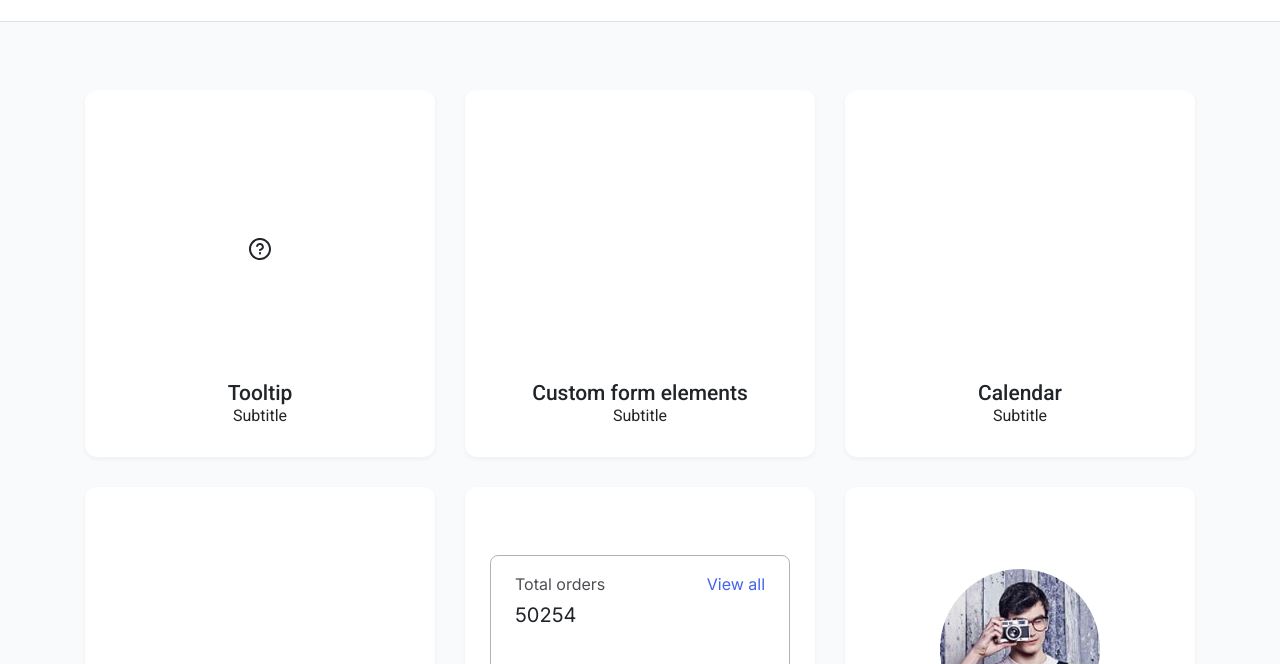
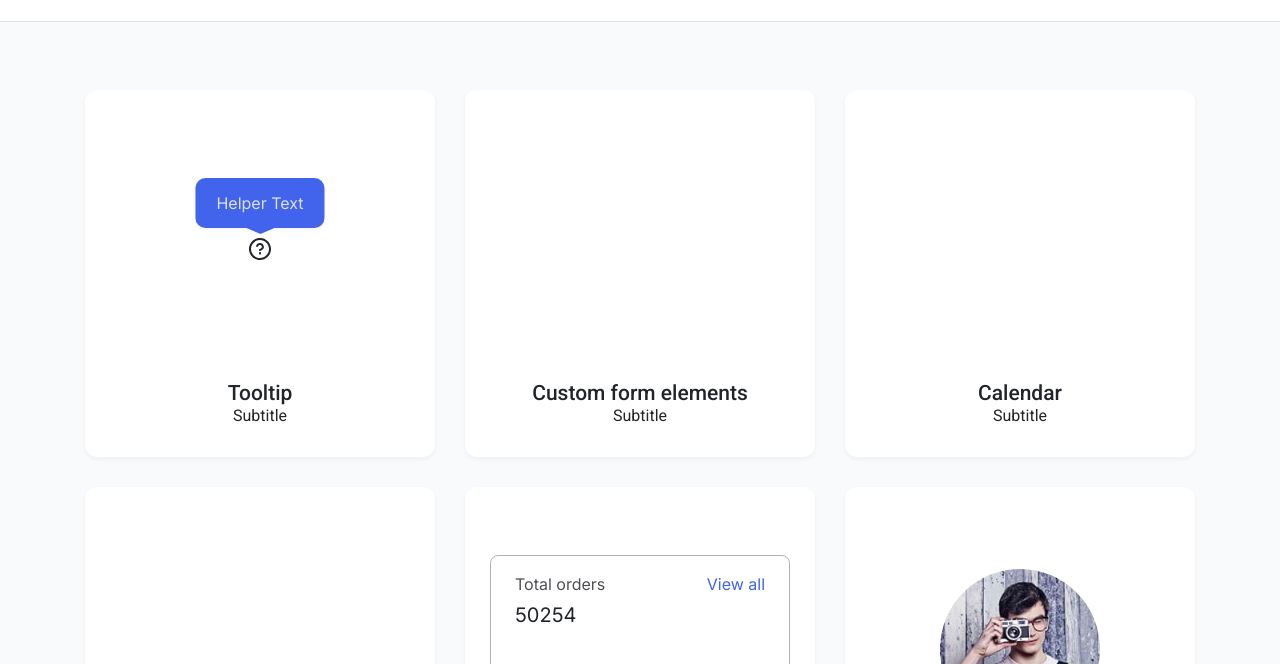
Before and after one commit to js-tasks-ru/htmlcss-20230411_julia-kurianova, a website: page index.html in a window 1280 px wide. Shown: the part 108-772 px from the top of the page. Drawn offline with Linux system fonts and the light colour scheme.

Commit message:
minor fix

```diff
--- a/05-lection3/01-tooltip/tooltip.css
+++ b/05-lection3/01-tooltip/tooltip.css
@@ -35,7 +35,7 @@
     transform: translateX(-50%);
 }
 
-.tooltip__trigger:hover ~ .tooltip__bubbleб
+.tooltip__trigger:hover ~ .tooltip__bubble,
 .tooltip__trigger_hover ~ .tooltip__bubble {
     display: block;
 }
```
